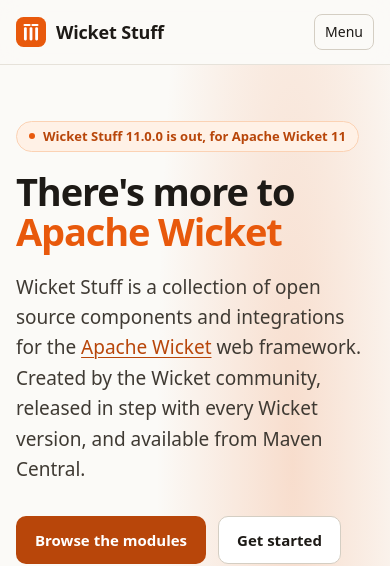
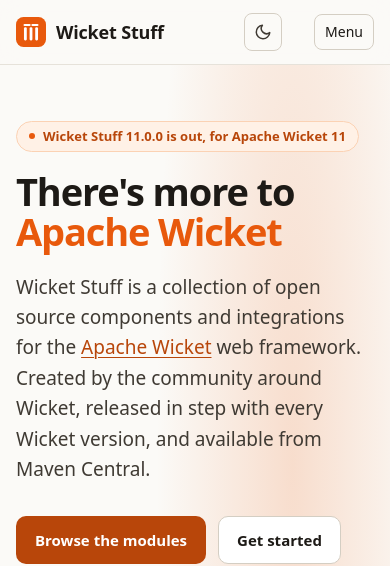
Before and after one commit to wicketstuff/wicketstuff.github.com, a Jekyll site: the page index.html, which Jekyll copies as it is, in a window 390 px wide. Shown: the top 566 px of the page. Built offline with Jekyll 4.4.1, drawn with Linux system fonts in a browser that asks for light colours.

Commit message:
Add a light/dark theme toggle and reword the hero
The header gets a toggle that switches between the light and dark theme.
The choice is stored in the visitor's browser and applied before the
page paints; without a stored choice the page follows the system
setting. The homepage and the docs layout share it.

The hero now says Wicket Stuff is created by the community around
Wicket.

Co-Authored-By: Claude Opus 5.5 <noreply@anthropic.com>

```diff
--- a/assets/site.css
+++ b/assets/site.css
@@ -32,8 +32,10 @@
   color-scheme: light;
 }
 
+/* Dark theme: follows the system setting unless the visitor picked a theme
+   with the header toggle (data-theme on <html>). */
 @media (prefers-color-scheme: dark) {
-  :root {
+  :root:not([data-theme="light"]) {
     --bg: #12100e;
     --bg-alt: #181613;
     --surface: #1d1a17;
@@ -54,6 +56,27 @@
     --shadow: 0 1px 2px rgba(0, 0, 0, .3), 0 8px 24px -12px rgba(0, 0, 0, .6);
     color-scheme: dark;
   }
+}
+:root[data-theme="dark"] {
+  --bg: #12100e;
+  --bg-alt: #181613;
+  --surface: #1d1a17;
+  --ink: #f3efe9;
+  --ink-soft: #d6d0c6;
+  --muted: #a39b8f;
+  --line: #2d2924;
+  --line-strong: #3d3831;
+  --accent: #fb8a3c;
+  --accent-ink: #ffa463;
+  --accent-strong: #fb8a3c;
+  --accent-strong-hover: #ffa463;
+  --on-accent: #1a0d03;
+  --link-hover: #ffc08f;
+  --accent-soft: #2a1b10;
+  --accent-line: #5a3317;
+  --code-bg: #0b0a09;
+  --shadow: 0 1px 2px rgba(0, 0, 0, .3), 0 8px 24px -12px rgba(0, 0, 0, .6);
+  color-scheme: dark;
 }
 
 *, *::before, *::after { box-sizing: border-box; }
@@ -110,10 +133,18 @@ html:not(.js) .js-only { display: none !important; }
 .nav .gh { display: inline-flex; align-items: center; gap: 6px; border: 1px solid var(--line-strong); margin-left: 8px; }
 .nav .gh svg { width: 16px; height: 16px; }
 
-.menu-btn { display: none; margin-left: auto; background: none; border: 1px solid var(--line-strong); border-radius: 8px; color: var(--ink); padding: 6px 10px; font: inherit; font-size: 14px; cursor: pointer; }
+.theme-btn { flex: none; display: inline-grid; place-items: center; width: 38px; height: 38px; margin-left: 4px; background: none; border: 1px solid var(--line-strong); border-radius: 8px; color: var(--ink-soft); cursor: pointer; }
+.theme-btn:hover { color: var(--ink); border-color: var(--muted); }
+.theme-btn svg { width: 18px; height: 18px; }
+.theme-btn .sun { display: none; }
+@media (prefers-color-scheme: dark) { :root:not([data-theme="light"]) .theme-btn .sun { display: block; } :root:not([data-theme="light"]) .theme-btn .moon { display: none; } }
+:root[data-theme="dark"] .theme-btn .sun { display: block; }
+:root[data-theme="dark"] .theme-btn .moon { display: none; }
+.menu-btn { display: none; margin-left: 8px; background: none; border: 1px solid var(--line-strong); border-radius: 8px; color: var(--ink); padding: 6px 10px; font: inherit; font-size: 14px; cursor: pointer; }
 
 @media (max-width: 860px) {
   .menu-btn { display: block; }
+  .theme-btn { margin-left: auto; }
   .js .nav { max-height: calc(100dvh - 64px); overflow-y: auto; display: none; position: absolute; top: 64px; left: 0; right: 0; flex-direction: column; align-items: stretch; background: var(--bg); border-bottom: 1px solid var(--line); padding: 8px 16px 16px; }
   .js .nav.open { display: flex; }
   html:not(.js) .site-header .wrap { height: auto; flex-wrap: wrap; padding-top: 12px; padding-bottom: 8px; }
@@ -312,7 +343,8 @@ table.versions { width: 100%; border-collapse: collapse; font-size: 15px; min-wi
 .contribute li a:hover { color: inherit; text-decoration: underline; }
 .contribute .btn-primary { background: #fb8a3c; color: #1a0d03; }
 .contribute .btn-primary:hover { background: #ffa463; color: #1a0d03; }
-@media (prefers-color-scheme: dark) { .contribute { background: var(--surface); border-color: var(--line-strong); } }
+@media (prefers-color-scheme: dark) { :root:not([data-theme="light"]) .contribute { background: var(--surface); border-color: var(--line-strong); } }
+:root[data-theme="dark"] .contribute { background: var(--surface); border-color: var(--line-strong); }
 .contribute .actions { margin-top: 24px; display: flex; gap: 12px; flex-wrap: wrap; }
 @media (max-width: 860px) { .contribute { grid-template-columns: 1fr; padding: 36px 24px; gap: 28px; } }
 
--- a/assets/site.js
+++ b/assets/site.js
@@ -41,6 +41,28 @@
     document.body.removeChild(ta);
     if (previous && previous.focus) previous.focus({ preventScroll: true });
     return ok;
+  }
+
+  // Theme toggle. With no stored choice the page follows the system setting.
+  var root = document.documentElement;
+  var themeBtn = document.querySelector('.theme-btn');
+  var darkQuery = window.matchMedia ? window.matchMedia('(prefers-color-scheme: dark)') : null;
+  function isDark() {
+    var t = root.getAttribute('data-theme');
+    return t ? t === 'dark' : !!(darkQuery && darkQuery.matches);
+  }
+  function syncThemeBtn() {
+    if (themeBtn) themeBtn.setAttribute('aria-pressed', String(isDark()));
+  }
+  if (themeBtn) {
+    themeBtn.addEventListener('click', function () {
+      var next = isDark() ? 'light' : 'dark';
+      root.setAttribute('data-theme', next);
+      try { localStorage.setItem('theme', next); } catch (e) { /* not stored, still applied */ }
+      syncThemeBtn();
+    });
+    if (darkQuery && darkQuery.addEventListener) darkQuery.addEventListener('change', syncThemeBtn);
+    syncThemeBtn();
   }
 
   // Mobile menu
--- a/index.html
+++ b/index.html
@@ -49,7 +49,7 @@
   <meta name="theme-color" content="#e8590c">
   <link rel="icon" href="assets/favicon.svg" type="image/svg+xml">
   <link rel="stylesheet" href="assets/site.css">
-  <script>document.documentElement.classList.add('js')</script>
+  <script>(function(){var d=document.documentElement;d.classList.add('js');try{var t=localStorage.getItem('theme');if(t==='light'||t==='dark')d.setAttribute('data-theme',t)}catch(e){}})()</script>
 </head>
 <body>
 <a class="skip" href="#main">Skip to content</a>
@@ -60,7 +60,6 @@
       <img src="assets/favicon.svg" alt="" width="30" height="30">
       Wicket Stuff
     </a>
-    <button class="menu-btn js-only" type="button" aria-expanded="false" aria-controls="nav">Menu</button>
     <nav class="nav" id="nav" aria-label="Main">
       <a href="#modules">Modules</a>
       <a href="#start">Get started</a>
@@ -72,6 +71,11 @@
         GitHub
       </a>
     </nav>
+    <button class="theme-btn js-only" type="button" aria-pressed="false" aria-label="Dark theme">
+      <svg class="moon" viewBox="0 0 24 24" fill="none" stroke="currentColor" stroke-width="2" stroke-linecap="round" stroke-linejoin="round" aria-hidden="true"><path d="M21 12.8A9 9 0 1111.2 3a7 7 0 009.8 9.8z"/></svg>
+      <svg class="sun" viewBox="0 0 24 24" fill="none" stroke="currentColor" stroke-width="2" stroke-linecap="round" aria-hidden="true"><circle cx="12" cy="12" r="4"/><path d="M12 2v2M12 20v2M4.9 4.9l1.4 1.4M17.7 17.7l1.4 1.4M2 12h2M20 12h2M4.9 19.1l1.4-1.4M17.7 6.3l1.4-1.4"/></svg>
+    </button>
+    <button class="menu-btn js-only" type="button" aria-expanded="false" aria-controls="nav">Menu</button>
   </div>
 </header>
 
@@ -83,7 +87,7 @@
     <div>
       <a class="eyebrow" href="https://github.com/wicketstuff/core/releases/tag/wicketstuff-core-11.0.0"><span class="dot"></span>Wicket Stuff 11.0.0 is out, for Apache Wicket 11</a>
       <h1>There's more to <em>Apache&nbsp;Wicket</em></h1>
-      <p class="lead">Wicket Stuff is a collection of open source components and integrations for the <a href="https://wicket.apache.org">Apache Wicket</a> web framework. Created by the Wicket community, released in step with every Wicket version, and available from Maven Central.</p>
+      <p class="lead">Wicket Stuff is a collection of open source components and integrations for the <a href="https://wicket.apache.org">Apache Wicket</a> web framework. Created by the community around Wicket, released in step with every Wicket version, and available from Maven Central.</p>
       <div class="actions">
         <a class="btn btn-primary" href="#modules">Browse the modules</a>
         <a class="btn btn-ghost" href="#start">Get started</a>
```
Also changed, not shown: _layouts/default.html (+6 -2 lines).
